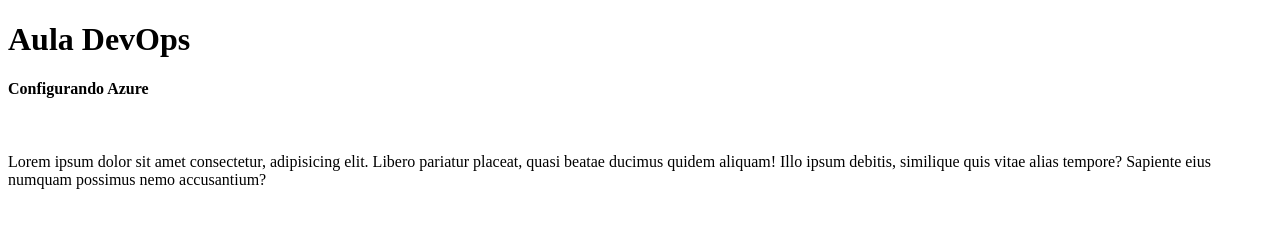
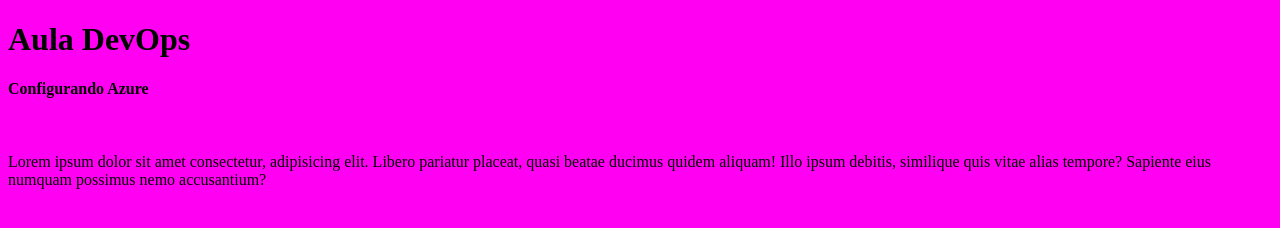
Before and after one commit to rafaeljulieti/projetoSI, a plain HTML site: page index.html in a window 1280 px wide. Drawn offline with Linux system fonts and the light colour scheme.

Commit message:
Cor rosa

```diff
--- a/index.html
+++ b/index.html
@@ -4,7 +4,7 @@
     <meta charset="utf-8" />
 	<title>Aula Azure</title>
 </head>
-<body>
+<body style="background-color: #ff00f2">
     <h1>Aula DevOps</h1>
     <h4>Configurando Azure</h4><br>
     <p>Lorem ipsum dolor sit amet consectetur, adipisicing elit. Libero pariatur placeat, quasi beatae ducimus quidem aliquam! Illo ipsum debitis, similique quis vitae alias tempore? Sapiente eius numquam possimus nemo accusantium?</p>
```
